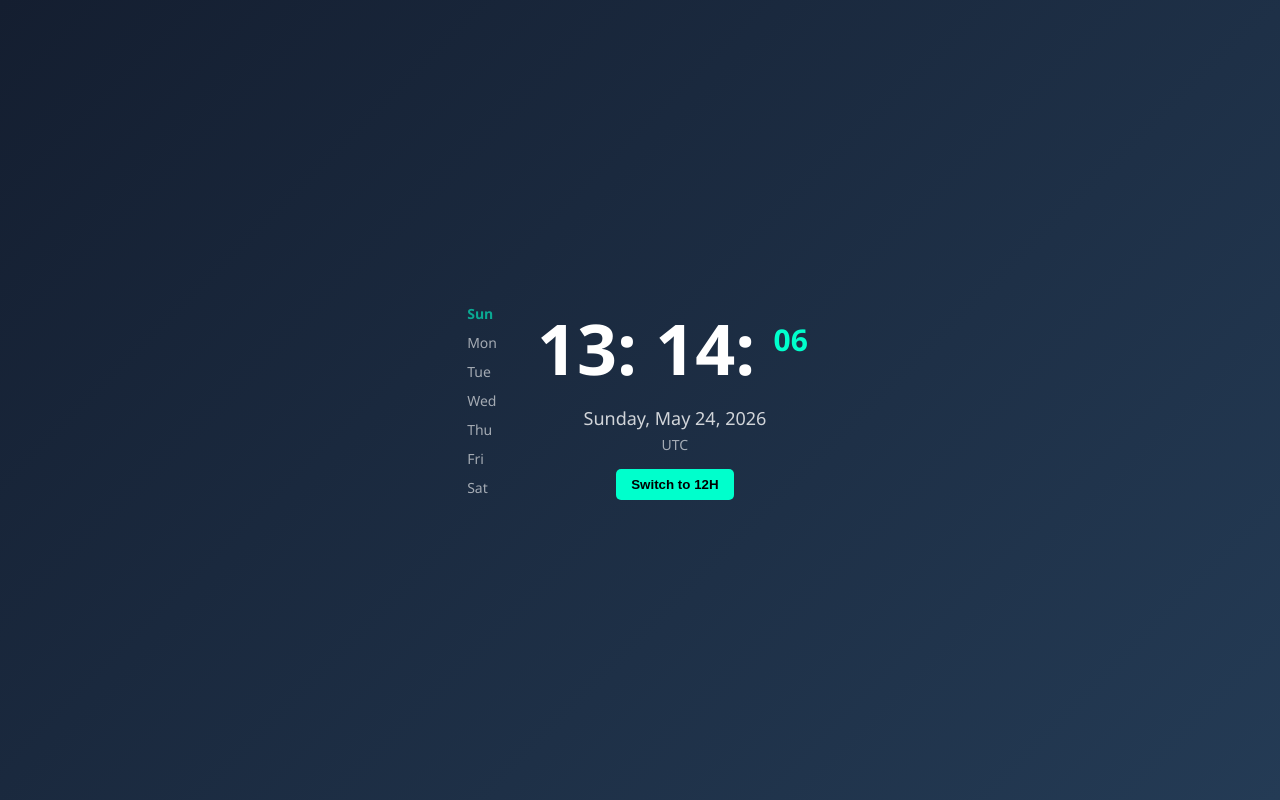
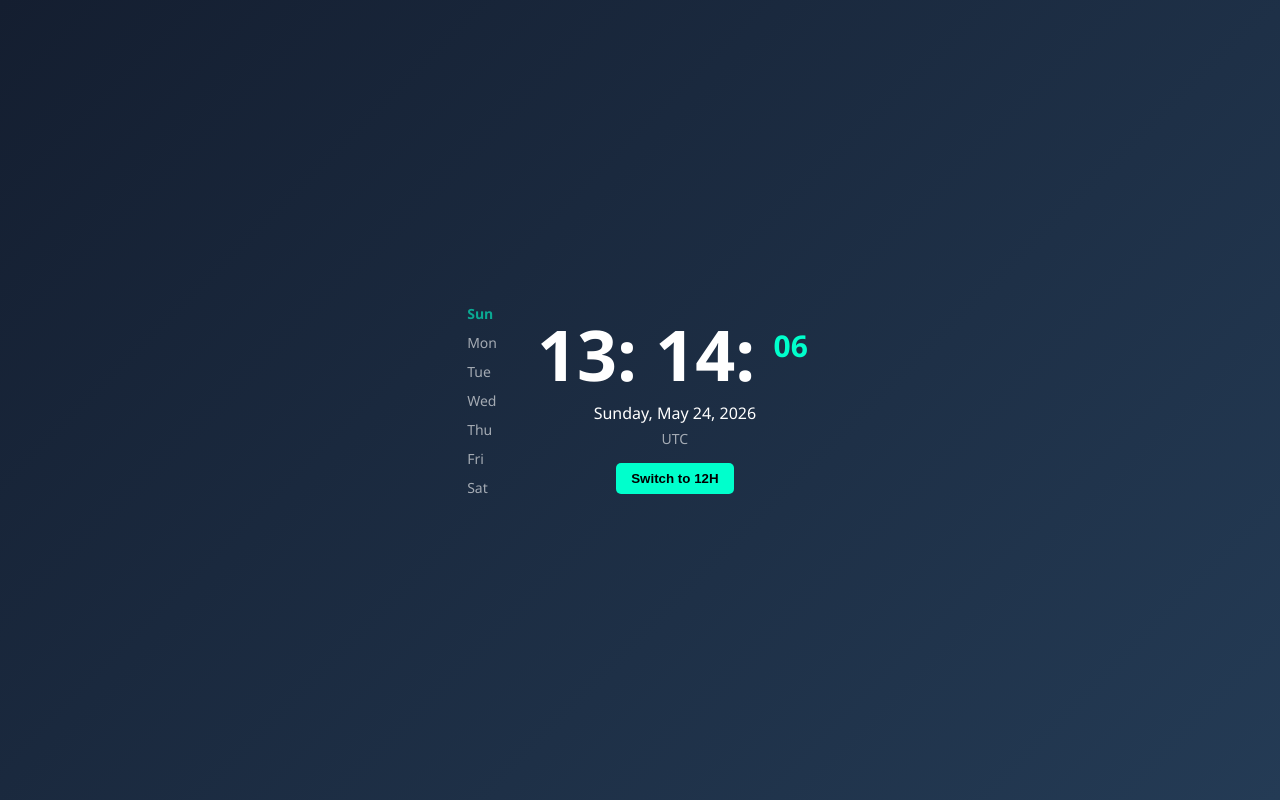
Before and after one commit to Tejas-Mahesh/DIGITAL_CLOCK, a plain HTML site: page index.html in a window 1280 px wide. Drawn offline with Linux system fonts and the light colour scheme.

Commit message:
Update style.css

```diff
--- a/style.css
+++ b/style.css
@@ -54,9 +54,7 @@ body {
 
 /* Date */
 .date {
-    margin-top: 10px;
-    font-size: 18px;
-    opacity: 0.8;
+
 }
 
 /* Timezone */
```
